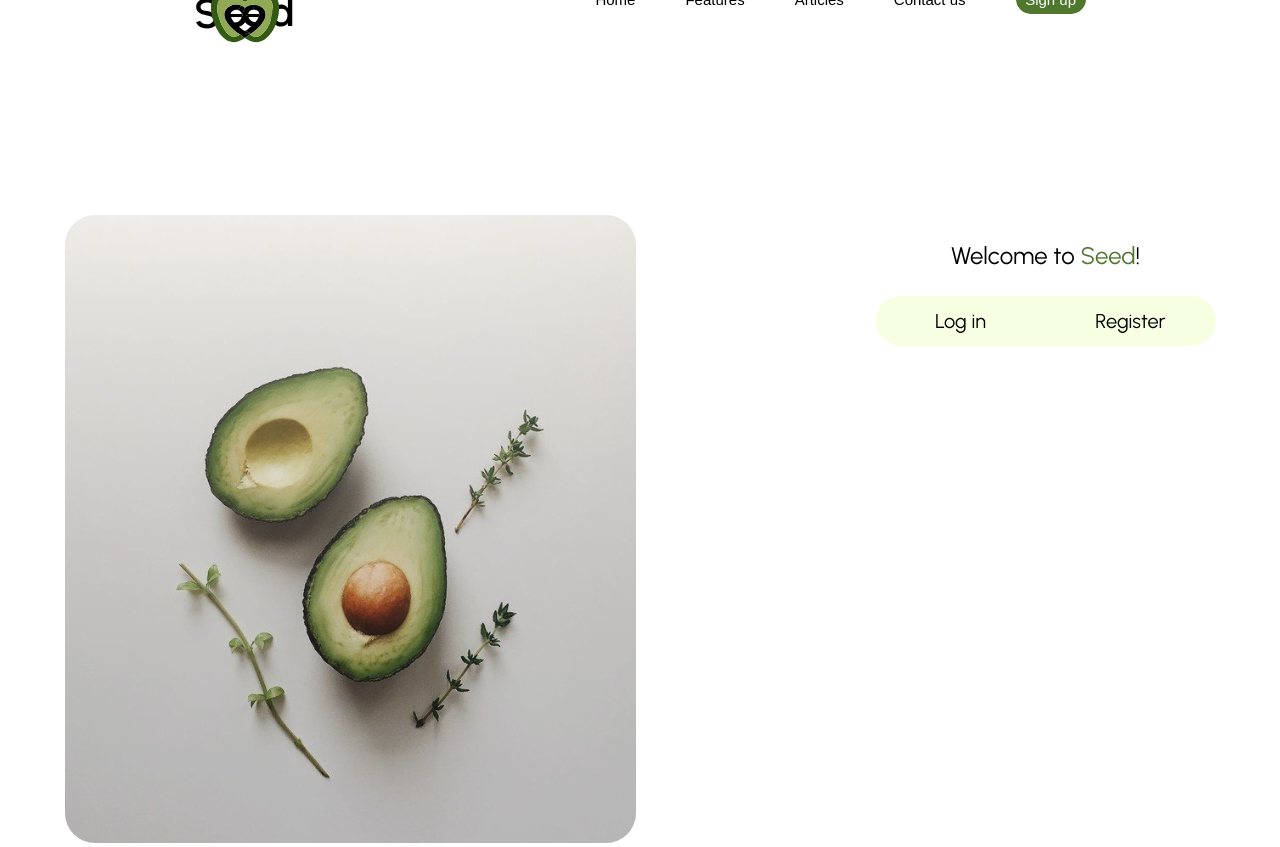
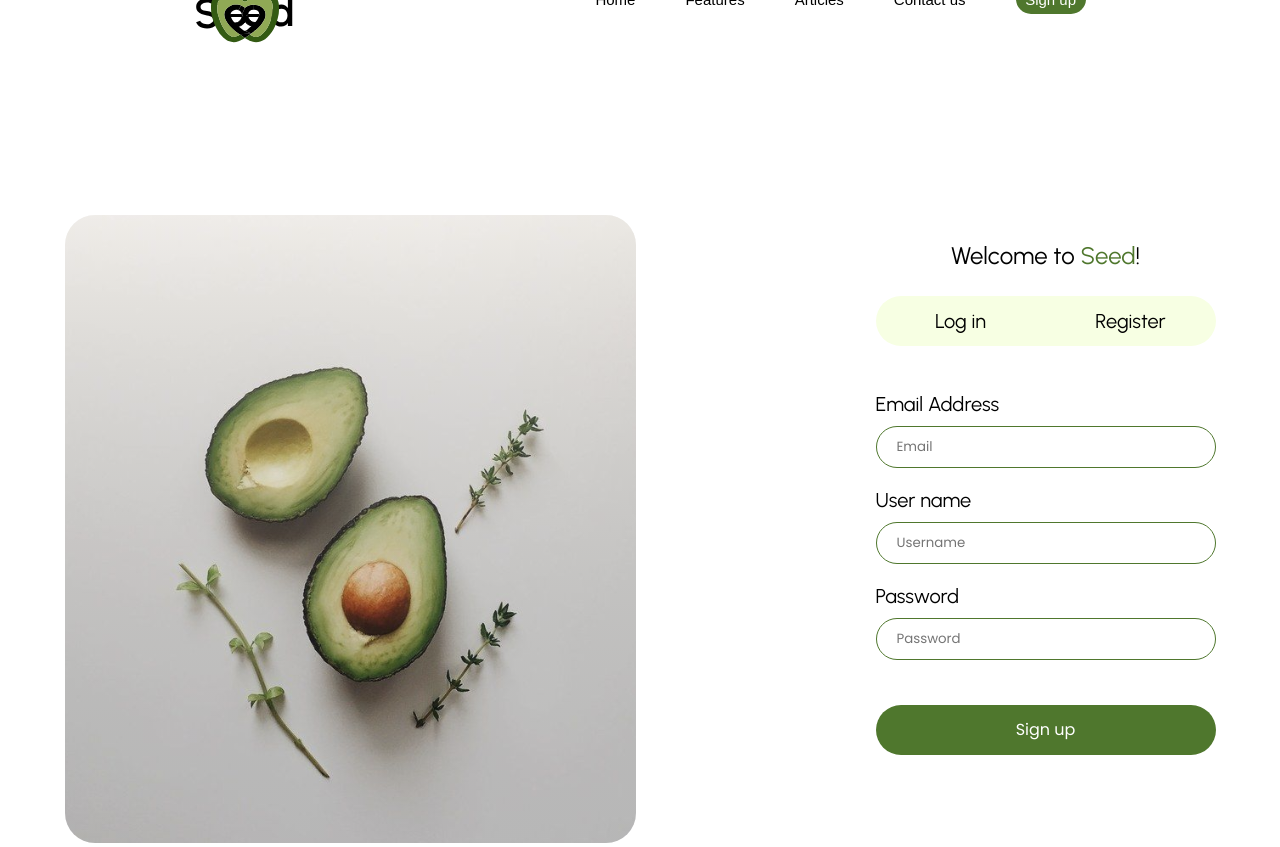
Before and after one commit to seeemmmen/diet, a React (Vite) app: page /signup in a window 1280 px wide. Built offline with nearby package versions, Linux system fonts and the light colour scheme; a web font is replaced by a local one.

Commit message:
Design signup and loading page

```diff
--- a/src/App.tsx
+++ b/src/App.tsx
@@ -1,6 +1,6 @@
 import "./style/mainpage.css";
 import './App.css';
-import { BrowserRouter as Router, Routes, Route ,Navigate } from 'react-router-dom';
+import {Routes, Route ,Navigate } from 'react-router-dom';
 import Layout from './components/layout.tsx';       // С header и footer
 import Signup from './components/signup.tsx';    // Отдельная страница без оформления
 import HomePage from './components/homePage.tsx';        // Главная с контентом
--- a/src/components/signup.tsx
+++ b/src/components/signup.tsx
@@ -1,12 +1,35 @@
 import Header from "./header.tsx";
 import '../style/signup.css'
 import login_picture from '../img/signup/login_picture.svg'
+import { useState, useEffect } from 'react';
 
 
-function Signup(){
-    return(
+
+function Loadingpage({ loading }: { loading: boolean }) {
+    return (
+        <div className={`loading-screen ${loading ? 'visible' : 'hidden'}`}>
+            <div className="loader"></div>
+        </div>
+    );
+}
+
+
+function Signup() {
+    const [loading, setLoading] = useState(true);
+    const [isLogin, setIsLogin] = useState(false);
+
+
+    useEffect(() => {
+        const timer = setTimeout(() => {
+            setLoading(false);
+        }, 2000);
+        return () => clearTimeout(timer);
+    }, []);
+
+    return (
         <>
-           <div className="main">
+            <Loadingpage loading={loading} />
+            <div className="main" style={{ opacity: loading ? 0 : 1, transition: 'opacity 0.8s ease' }}>
                 <Header />
                 <div className="regestration">
                     <div className="photo">
@@ -14,16 +37,51 @@ function Signup(){
                     </div>
                     <div className="right">
                         <div className="welcome">
-                           <p>Welcome to <span>Seed</span>!</p>
+                            <p style={{marginBottom:"26px"}}>Welcome to <span>Seed</span>!</p>
                             <div className="register-button">
-                               <p>Log in</p>
-                               <p>Register</p>
+                                <p
+                                    className={isLogin ? "active" : ""}
+                                    onClick={() => setIsLogin(true)}
+                                >
+                                    Log in
+                                </p>
+                                <p
+                                    className={!isLogin ? "active" : ""}
+                                    onClick={() => setIsLogin(false)}
+                                >
+                                    Register
+                                </p>
                             </div>
+
+                            <div className="regestration-form" style={{marginTop:"26px"}}>
+                                {isLogin ? (
+                                    <>
+                                        <label>Email Address</label>
+                                        <input type="text" placeholder="Email"/>
+                                        <label>Password</label>
+                                        <input type="password" placeholder="Password"/>
+                                        <button style={{marginTop:"45px"}}>Log in</button>
+                                    </>
+                                ) : (
+                                    <>
+                                        <label>Email Address</label>
+                                        <input type="text" placeholder="Email"/>
+                                        <label>User name</label>
+                                        <input type="text" placeholder="Username"/>
+                                        <label>Password</label>
+                                        <input type="password" placeholder="Password"/>
+                                        <button style={{marginTop:"45px"}}>Sign up</button>
+                                    </>
+                                )}
                             </div>
+
+                        </div>
+
                     </div>
                 </div>
             </div>
         </>
-    )
+    );
 }
-export default Signup;
+
+export default Signup ;
--- a/src/style/signup.css
+++ b/src/style/signup.css
@@ -1,3 +1,4 @@
+@import url('https://fonts.googleapis.com/css2?family=Poppins:ital,wght@0,100;0,200;0,300;0,400;0,500;0,600;0,700;0,800;0,900;1,100;1,200;1,300;1,400;1,500;1,600;1,700;1,800;1,900&display=swap');
 @import"https://fonts.googleapis.com/css2?family=Inter:ital,opsz,wght@0,14..32,100..900;1,14..32,100..900&family=Marcellus&family=Tiro+Devanagari+Sanskrit:ital@0;1&family=Urbanist:ital,wght@0,100..900;1,100..900&display=swap";* {
     margin: 0;
     padding: 0;
@@ -48,33 +49,126 @@ header{
     display: flex;
     justify-content: space-around;
     align-items: center;
+    margin: 0 auto;
 
 
 }
 .register-button p {
     padding: 14px;
     font-size: 20px;
-    transition: background-color .3s ease-in-out,
-    color .3s ease-in-out,
-    border-radius .3s ease-in-out,
-    width .3s ease-in-out,
-    height .3s ease-in-out;
+    transition: background-color .3s ease,
+    color .3s ease,
+    border-radius .3s ease,
+    width .3s ease,
+    height .3s ease;
     display: flex;
     justify-content: center;
     align-items: center;
 
-    /* Add initial values for smooth transition */
     background-color: transparent;
     color: #000;
-    border-radius: 5px;
     width: 130px;
     height: 35px;
+    border-radius: 17px;
+
 }
 
 .register-button p:hover {
     background-color: #4F772D;
     color: #fff;
-    border-radius: 17px;
-    width: 150px;
-    height: 37px;
+
 }
+.loader {
+    border: 4px solid rgba(0, 0, 0, .1);
+    border-left-color: transparent;
+    border-radius: 50%;
+
+}
+
+.loader {
+    border: 4px solid rgba(0, 0, 0, .1);
+    border-left-color: transparent;
+    width: 36px;
+    height: 36px;
+}
+
+.loader {
+    border: 4px solid rgba(0, 0, 0, .1);
+    border-left-color: transparent;
+    width: 36px;
+    height: 36px;
+    animation: spin89345 1s linear infinite;
+}
+
+@keyframes spin89345 {
+    0% {
+        transform: rotate(0deg);
+    }
+
+    100% {
+        transform: rotate(360deg);
+    }
+}
+.loading-screen {
+    position: fixed;
+    top: 0;
+    left: 0;
+    width: 100%;
+    height: 100%;
+    background: #ffffff;
+    color: white;
+    display: flex;
+    justify-content: center;
+    align-items: center;
+    font-size: 24px;
+    z-index: 9999;
+    transition: opacity 0.8s ease, visibility 0.8s ease;
+    opacity: 1;
+    visibility: visible;
+}
+
+.loading-screen.hidden {
+    opacity: 0;
+    visibility: hidden;
+}
+
+.main-content {
+    padding: 20px;
+}
+.regestration-form{
+    display: flex;
+    flex-direction: column;
+    justify-content: center;
+}
+.regestration-form label{
+    text-align: left;
+    font-family: Urbanist,sans-serif;
+    font-weight: 400;
+    font-size: 20px;
+    margin-top: 20px;
+}
+.regestration-form input{
+    margin-top: 10px;
+    height: 30px;
+
+    border-radius: 25px;
+    border: 1px solid #4F772D;
+    font-family: "Poppins", sans-serif;
+    font-weight: 400;
+    font-style: normal;
+    padding: 20px;
+}
+.regestration-form button{
+    height: 50px;
+    border-radius: 25px;
+    width: 340px;
+    border: none;
+    color: #fff;
+    background-color: #4F772D;
+    position: relative;
+    overflow: hidden;
+    font-family: "Poppins", sans-serif;
+    font-weight: 400;
+    font-style: normal;
+    font-size: 16px;
+}
```
Also changed, not shown: package.json (+3 -5 lines), 1 other file (tests, documents, lock files or other folders). Lines whose indentation alone changed are shown as unchanged.
